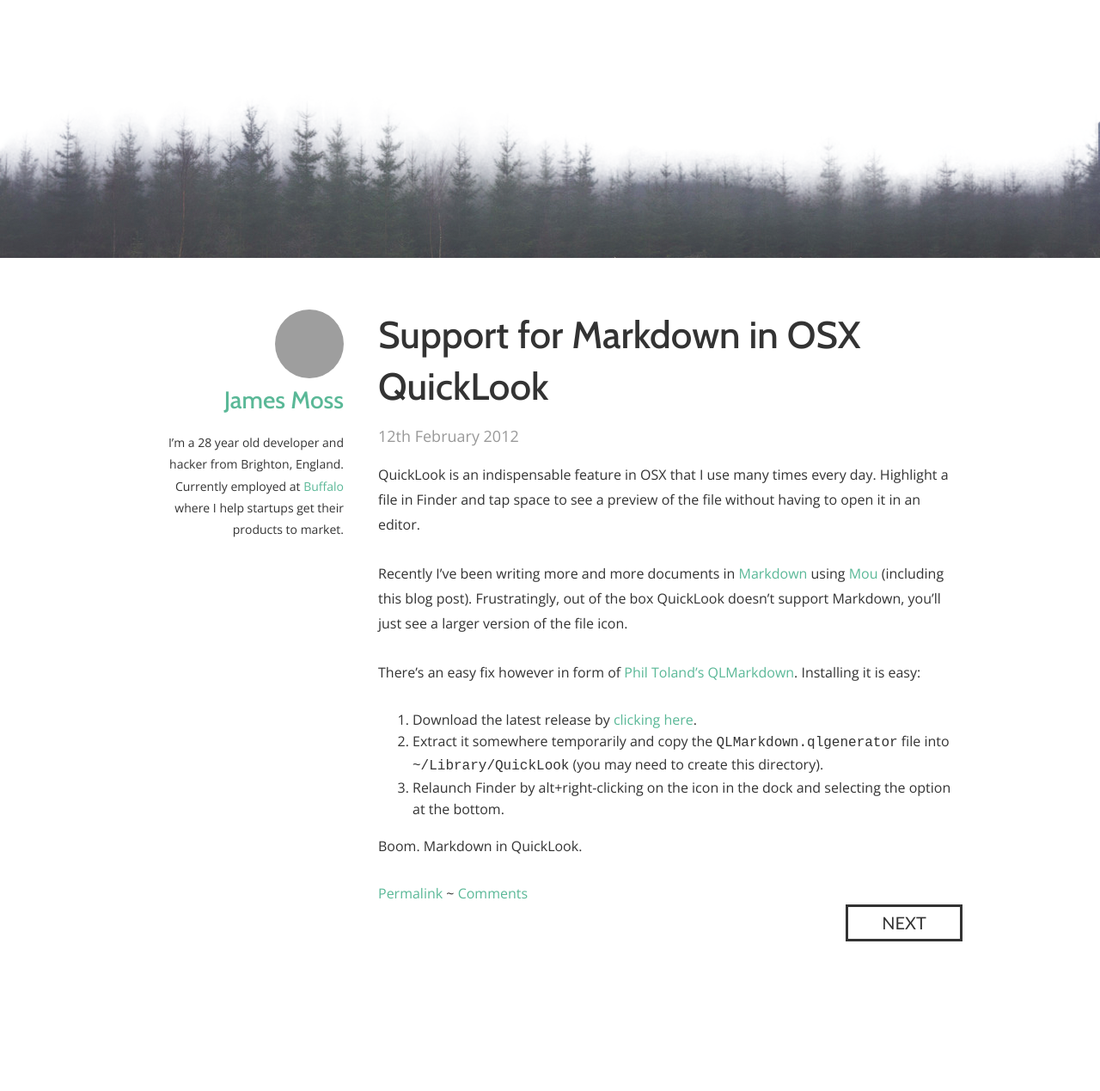
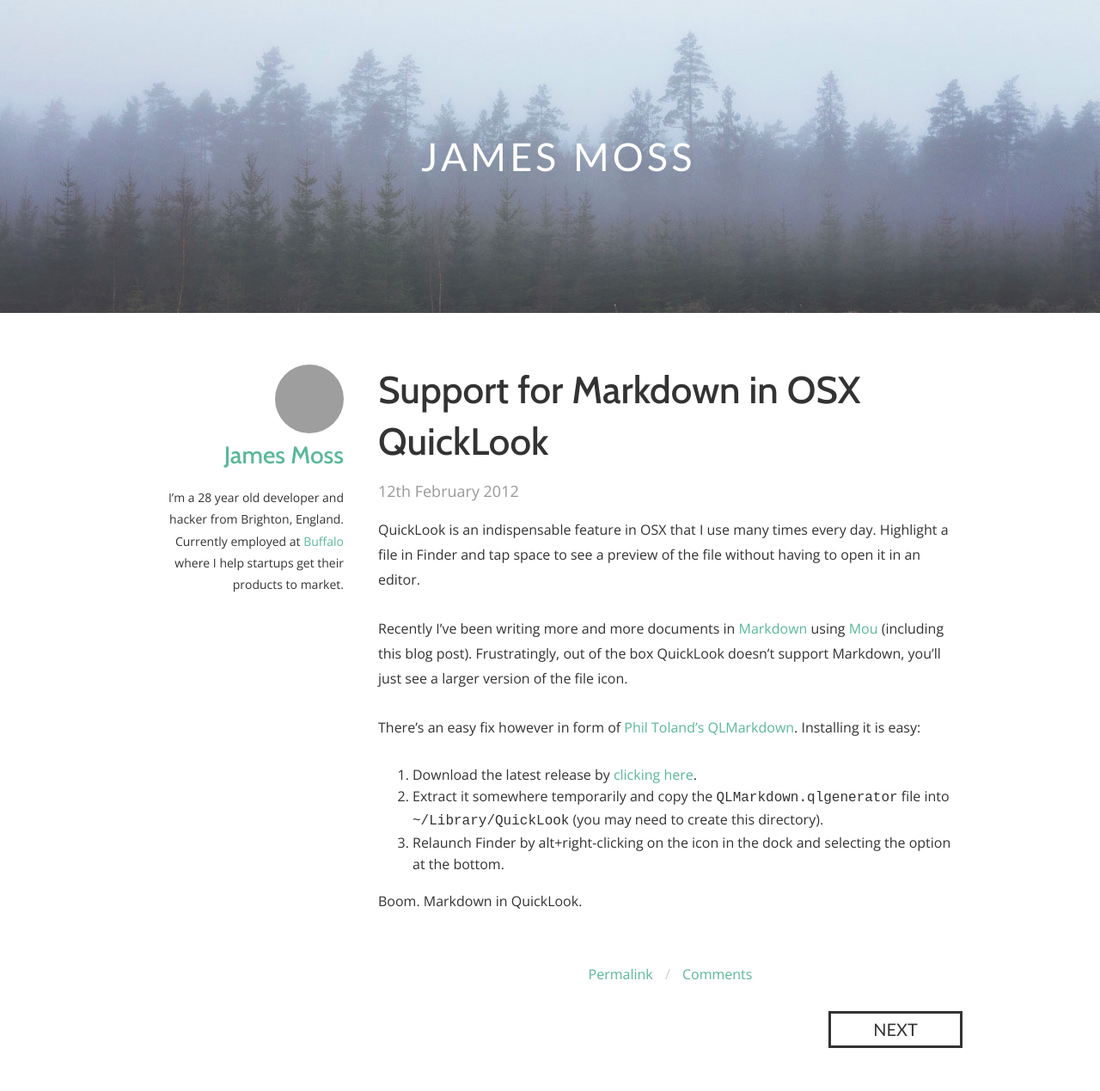
Before and after one commit to jamesmoss/jamesmoss.github.com, a Jekyll site: the page built from index.html, in a window 1280 px wide. Shown: the whole page at 86% size. Built offline with Jekyll 4.4.1, drawn with Linux system fonts in a browser that asks for light colours; nearby versions of some CDN libraries; Markdown is read by kramdown in place of the engine named in the settings; the list of posts is cut into pages by our own code; before the commit the page ends 1145 px from its top, so only the background shows below that; grey boxes are pictures that could not be loaded.

Commit message:
Fixing browser bugs

```diff
--- a/_includes/post.html
+++ b/_includes/post.html
@@ -1,11 +1,7 @@
 <article>
-	<h1>{{ post.title }}</h1>
-    {% if page.path contains '_posts' %}{% else %}
-        {% include about.html %}
-    {% endif %}
+	<h1><a href="{{ post.url }}">{{ post.title }}</a></h1>
 	<header class="post-date">
-		<time>
-            {% assign d = post.date | date: "%-d" %}
+		<time>{% assign d = post.date | date: "%-d" %}
 			{% case d %}
 			  {% when '1' or '21' or '31' %}{{ d }}st
 			  {% when '2' or '22' %}{{ d }}nd
@@ -16,7 +12,10 @@
 		</time>
 	</header>
 	{{ post.content }}
-	<footer>
-		<a href="{{ post.url }}">Permalink</a> ~ <a href="{{ post.url }}/#comments">Comments</a>
+	<footer class="useful-links">
+		<a href="{{ post.url }}">Permalink</a> / <a href="{{ post.url }}/#comments">Comments</a>
 	</footer>
+	{% if page.path contains '_posts' %}{% else %}
+		{% include about.html %}
+	{% endif %}
 </article>
--- a/_layouts/layout.html
+++ b/_layouts/layout.html
@@ -9,7 +9,7 @@
 	<title>{{ page.title }}</title>
 	<meta name="description" content="The personal blog of a developer and hacker from Brighton, England.">
 	<meta name="author" content="James Moss">
-	<meta name="viewport" content="width=device-width,initial-scale=1">
+	<meta name="viewport" content="width=device-width, initial-scale=1">
     <link href="https://fonts.googleapis.com/css?family=Cabin:500|Open+Sans:400italic,400,700|Inconsolata|Lato" rel="stylesheet" type="text/css">
 	<link rel="stylesheet" href="//cdnjs.cloudflare.com/ajax/libs/normalize/3.0.1/normalize.min.css">
     <link rel="stylesheet" href="/css/style.css?v4">
@@ -18,20 +18,14 @@
 </head>
 
 <body>
-
-    {% if page.path contains '_posts' %}
     <div class="top">
         <header class="title">
-            <a href="/">{{ page.title }}</a>
+            <a href="/"><span>{{ page.title }}</span></a>
         </header>
     </div>
 
-
-    {% endif %}
-
     <div class="container">
-
-        <div id="top" class="image-wrap">
+        <div class="treeline">
 
         </div>
 
--- a/css/style.css
+++ b/css/style.css
@@ -11,12 +11,11 @@
 	padding: 10px 20px 50px;
 }
 
-
 .top {
 	background: url(../images/trees2.jpg);
 	background-size: cover;
 	-webkit-font-smoothing: antialiased;
-	height: 23.43751vw;
+	height: 28.43751vw;
 	background-position: center bottom;
 	min-height: 300px;
 }
@@ -24,13 +23,13 @@
 .title {
 	text-align: center;
 	color: red;
-	font-size: 36px;
-	line-height: 48px;
+	font-size: 5vmin;
+	line-height: 7vmin;
 	position: fixed;
 	left: 30px;
 	right: 30px;
 	z-index: 1;
-	height: 23.43751vw;
+	height: 28.43751vw;
 	min-height: 300px;
 }
 
@@ -43,28 +42,25 @@
 	color: white;
 	position: absolute;
 	top: 50%;
-	left: 50%;
-	transform: translateY(-50%) translateX(-50%);
+	left: 0;
+	-webkit-transform: translateY(-50%);
+	-moz-transform: translateY(-50%);
+	-ms-transform: translateY(-50%);
+	-o-transform: translateY(-50%);
+	transform: translateY(-50%);
+	width: 100%;
+	text-align: center;
 }
 
-
-.image-wrap {
-	position: relative;
-	background: red;
+.title span {
+	max-width: 1200px;
+	display: inline-block;
 }
 
-.image {
-	position: absolute;
-	top: 0;
-	left: 0;
-	width: 100%;
-	height: 100%;
-}
-
-#top {
-	height: 23.4375vw; /* 155 / 1280 */
-	background: url(../images/trees-mask.png);
-	background-size: contain;
+.treeline {
+	height: 28.4375vw; /* 155 / 1280 */
+	background: url(../images/trees-mask2.png);
+	background-size: cover;
 	background-position: center bottom;
 	background-repeat: no-repeat;
 	min-height: 300px;
@@ -120,6 +116,10 @@ a {
 
 a:hover {
 	text-decoration: underline;
+}
+
+h1 a {
+	color: inherit;
 }
 
 .content article p:first-child {
@@ -205,7 +205,7 @@ blockquote {
 	padding: 6px 0;
 	float: right;
 	text-align: center;
-	width: 130px;
+	width: 150px;
 	font-size: 20px;
 }
 
@@ -219,15 +219,39 @@ blockquote {
 	float: left;
 }
 
+.useful-links {
+	text-align: center;
+	padding: 30px 0;
+	color: #CCC;
+}
+
+.useful-links a {
+	padding: 0 10px;
+}
+
 .related {
 	clear: left;
 }
-
 
 pre {
 	padding: 15px;
 	color:#eee;
 	background-color:#3f3f3f
+}
+
+p code {
+	background: #EEE;
+	padding: 1px 5px;
+	border-radius: 2px;
+	border: 1px solid #DDD;
+}
+
+.highlighttable pre {
+	margin: 0;
+}
+
+.highlighttable {
+	margin-bottom: 28px;
 }
 
 .post-date {
@@ -243,8 +267,8 @@ pre {
 	}
 
 	.about {
-		margin-top: 30px;
-		width: auto;
+		margin: 30px 0;
+		width: 100%;
 		text-align: left;
 		position: relative;
 		padding: 0 0 0 100px;
```
Also changed, not shown: _layouts/post.html (+12 -4 lines), images/trees2.jpg. Lines whose indentation alone changed are shown as unchanged.
